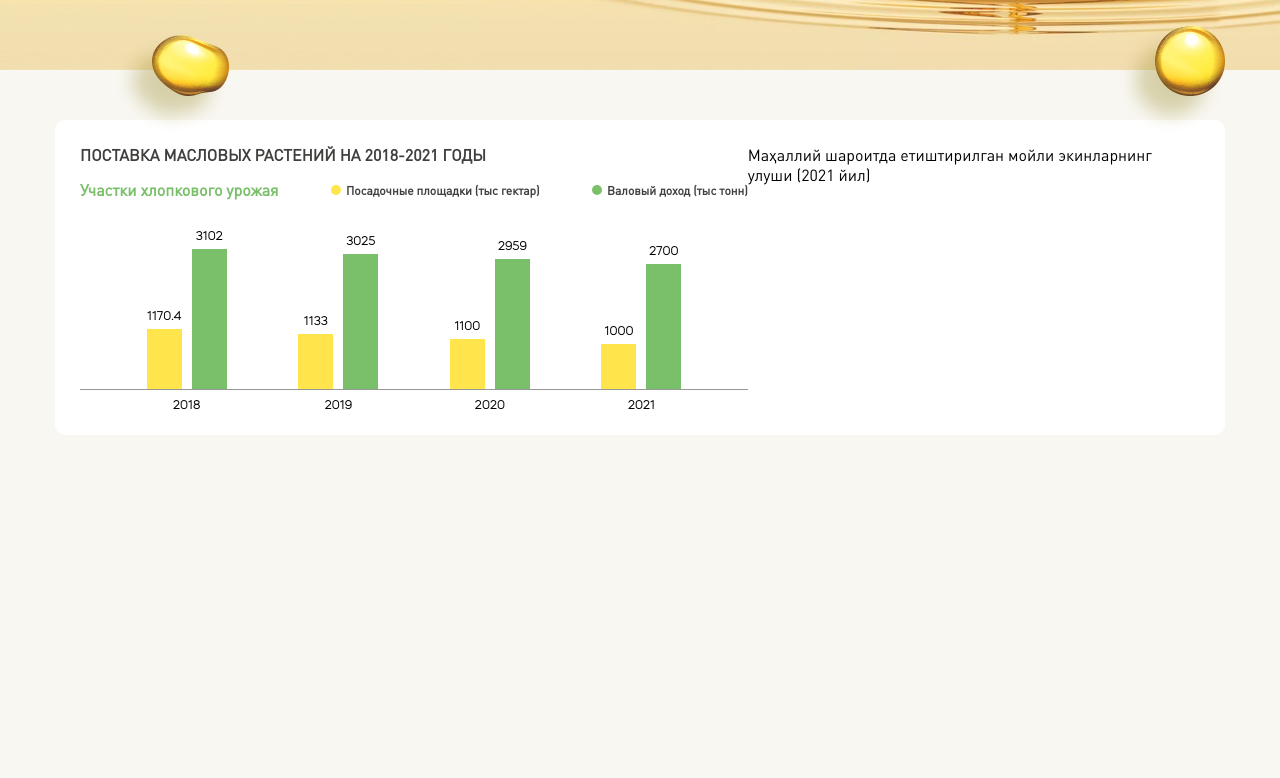
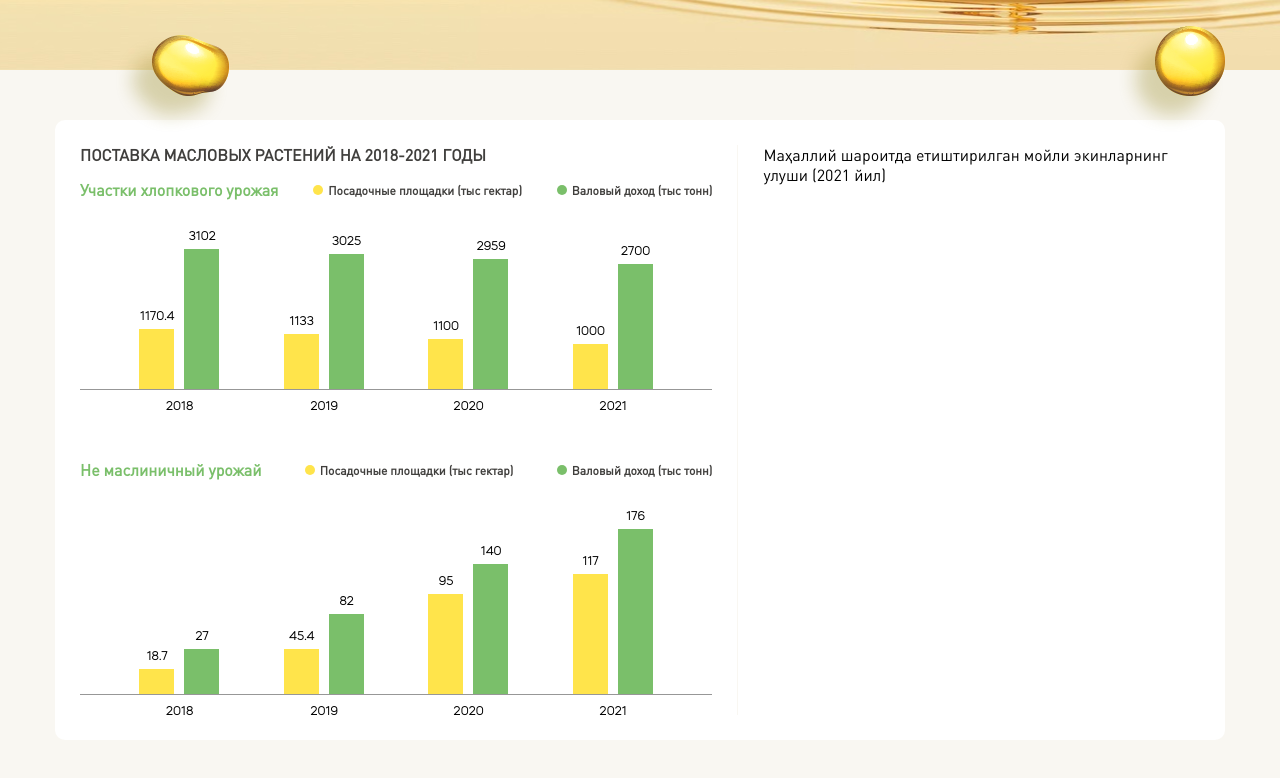
Before and after one commit to FedyaProg/Train, a plain HTML site: page index.html in a window 1280 px wide. Shown: the part 1328-2106 px from the top of the page. Before the commit the page ends 1813 px from the top, so only its background shows below. Drawn offline with Linux system fonts and the light colour scheme.

Commit message:
done vertical graph

```diff
--- a/#src/scss/style.scss
+++ b/#src/scss/style.scss
@@ -346,12 +346,12 @@ body {
         justify-content: space-between;
         background-color: #fff;
         border-radius: 10px;
-        padding: 25px;
+        padding: 25px 0;
     }
 
     .vertical__graph {
         width: 70%;
-
+        padding: 0 25px;
 
         .wrapper {
             width: 100%;
@@ -360,13 +360,8 @@ body {
             display: flex;
             justify-content: space-evenly;
 
-            margin-bottom: 20px;
-            // flex-direction: row;
-            // align-items: flex-end;
+            margin-bottom: 70px;
             &__item {
-                // width: 500px;
-                // height: 300px;
-                // border-bottom: 1px solid black;
                 display: flex;
                 flex-direction: row;
                 justify-content: center;
@@ -378,7 +373,7 @@ body {
                 position: relative;
                 .year {
                     position: absolute;
-                    bottom: -15%;
+                    bottom: -25px;
                 }
             }
 
@@ -478,6 +473,39 @@ body {
                 }
             }
         }
+
+        .graph__bottom {
+
+            .wrapper {
+                margin-bottom: 20px;
+            }
+            .p1 {
+                height: 25px;
+                &-second {
+                    height: 45px;
+                }
+                &-third {
+                    height: 100px;
+                }
+                &-fourth {
+                    height: 120px;
+                }
+
+            }
+            .p2 {
+                height: 45px;
+                &-second {
+                    height: 80px;
+                }
+                &-third {
+                    height: 130px;
+                }
+                &-fourth {
+                    height: 165px;
+                }
+            }
+
+        }
     }
 
     .graph__title {
@@ -491,7 +519,8 @@ body {
 
 
     .circle__graph {
-
+        padding: 0 25px;
+        border-left: 1px solid #f9f7f2;
     }
 
 }
--- a/index.html
+++ b/index.html
@@ -249,15 +249,75 @@
                     </div>
 
                 </div>
+
                 <div class="graph__bottom">
 
+                    <div class="graph__top_title">
+                            <h3 class="top__title">Не маслиничный урожай</h3>
+                            <h3 class="top__title_yellow">Посадочные площадки (тыс гектар)</h3>
+                            <h3 class="top__title_green">Валовый доход (тыс тонн)</h3>
+                    </div>
+                    <div class="graph__bar">
 
+                            <div class="wrapper">
+                                <div class="wrapper__item">
+
+                                    <div class="number1">18.7
+                                        <span class="p1"></span>
+                                    </div>
+                                    <div class="number2">27
+                                        <span class="p2"></span>
+                                    </div>
+                                    <span class="year">2018</span>
+                                </div>
+
+                                <div class="wrapper__item">
+
+                                    <div class="number1">45.4
+                                        <span class="p1 p1-second"></span>
+                                    </div>
+                                    <div class="number2">82
+                                        <span class="p2 p2-second"></span>
+                                    </div>
+                                    <span class="year">2019</span>
+
+                                </div>
+
+                                <div class="wrapper__item">
+
+                                    <div class="number1">95
+                                        <span class="p1 p1-third"></span>
+                                    </div>
+                                    <div class="number2">140
+                                        <span class="p2 p2-third"></span>
+                                    </div>
+                                    <span class="year">2020</span>
+
+                                </div>
+
+                                <div class="wrapper__item">
+
+                                    <div class="number1">117
+                                        <span class="p1 p1-fourth"></span>
+                                    </div>
+                                    <div class="number2">176
+                                        <span class="p2 p2-fourth"></span>
+                                    </div>
+                                    <span class="year">2021</span>
+
+                                </div>
+
+                            </div>
+
+
+                    </div>
 
                 </div>
             </div>
 
             <div class="circle__graph">
                 Маҳаллий шароитда етиштирилган мойли экинларнинг улуши (2021 йил)
+                <!-- <img src="img/report/circle.png" alt=""> -->
             </div>
 
         </div>
```
Also changed, not shown: img/report/circle.png (added), style/style.css.
